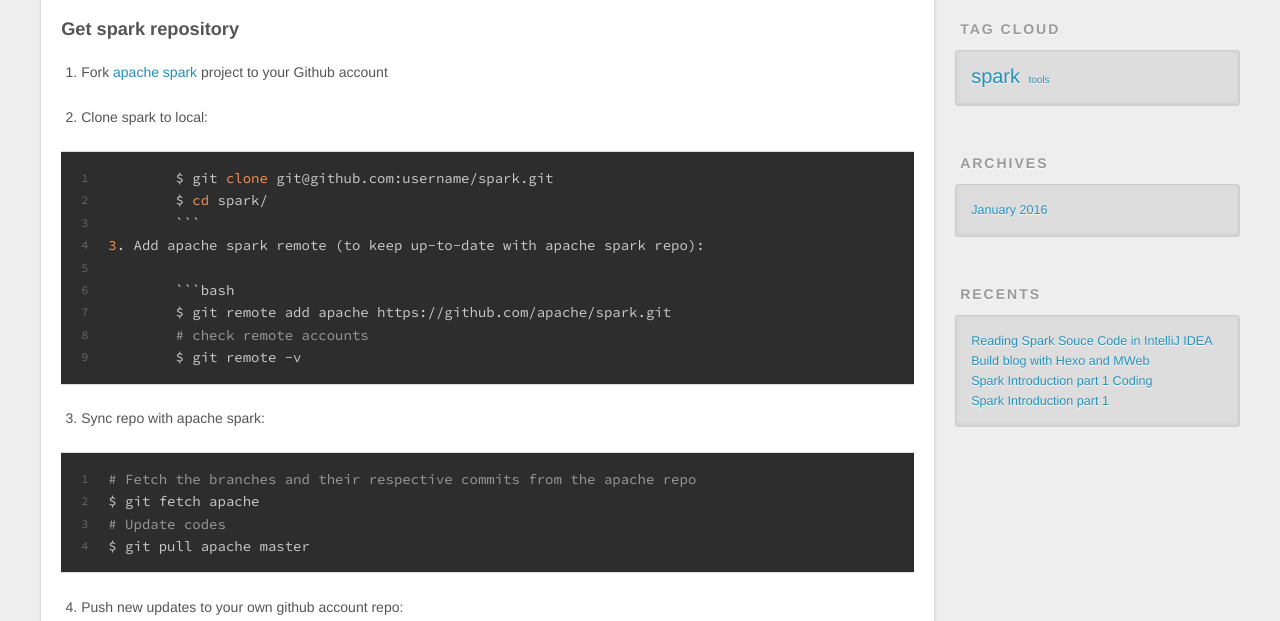
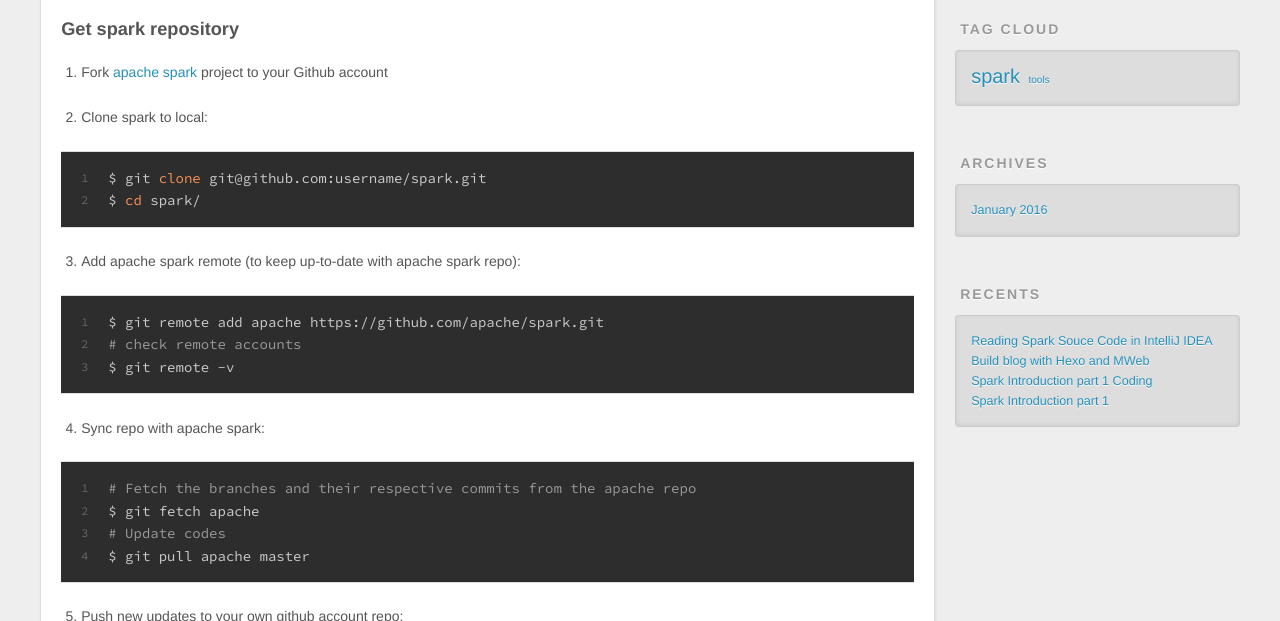
Before and after one commit to linbojin/linbojin.github.io, a plain HTML site: page index.html in a window 1280 px wide. Shown: the part 479-1100 px from the top of the page. Drawn offline with nearby package versions, Linux system fonts and the light colour scheme.

Commit message:
Site updated: 2016-01-09 20:56:23

````diff
--- a/index.html
+++ b/index.html
@@ -88,7 +88,10 @@
 <h3 id="Get_spark_repository"><a href="#Get_spark_repository" class="headerlink" title="Get spark repository"></a>Get spark repository</h3><ol>
 <li>Fork <a href="https://github.com/apache/spark" target="_blank" rel="external">apache spark</a> project to your Github account</li>
 <li><p>Clone spark to local:</p>
-<figure class="highlight bash"><table><tr><td class="gutter"><pre><span class="line">1</span><br><span class="line">2</span><br><span class="line">3</span><br><span class="line">4</span><br><span class="line">5</span><br><span class="line">6</span><br><span class="line">7</span><br><span class="line">8</span><br><span class="line">9</span><br></pre></td><td class="code"><pre><span class="line">	$ git <span class="built_in">clone</span> git@github.com:username/spark.git</span><br><span class="line">	$ <span class="built_in">cd</span> spark/</span><br><span class="line">	```	</span><br><span class="line"><span class="number">3</span>. Add apache spark remote (to keep up-to-date with apache spark repo): </span><br><span class="line">	</span><br><span class="line">	```bash </span><br><span class="line">	$ git remote add apache https://github.com/apache/spark.git</span><br><span class="line">	<span class="comment"># check remote accounts</span></span><br><span class="line">	$ git remote -v</span><br></pre></td></tr></table></figure>
+<figure class="highlight bash"><table><tr><td class="gutter"><pre><span class="line">1</span><br><span class="line">2</span><br></pre></td><td class="code"><pre><span class="line">$ git <span class="built_in">clone</span> git@github.com:username/spark.git</span><br><span class="line">$ <span class="built_in">cd</span> spark/</span><br></pre></td></tr></table></figure>
+</li>
+<li><p>Add apache spark remote (to keep up-to-date with apache spark repo):</p>
+ <figure class="highlight bash"><table><tr><td class="gutter"><pre><span class="line">1</span><br><span class="line">2</span><br><span class="line">3</span><br></pre></td><td class="code"><pre><span class="line">$ git remote add apache https://github.com/apache/spark.git</span><br><span class="line"><span class="comment"># check remote accounts</span></span><br><span class="line">$ git remote -v</span><br></pre></td></tr></table></figure>
 </li>
 <li><p>Sync repo with apache spark:</p>
  <figure class="highlight bash"><table><tr><td class="gutter"><pre><span class="line">1</span><br><span class="line">2</span><br><span class="line">3</span><br><span class="line">4</span><br></pre></td><td class="code"><pre><span class="line"><span class="comment"># Fetch the branches and their respective commits from the apache repo</span></span><br><span class="line">$ git fetch apache</span><br><span class="line"><span class="comment"># Update codes</span></span><br><span class="line">$ git pull apache master</span><br></pre></td></tr></table></figure>
````
Also changed, not shown: 2016/01/09/Reading-Spark-Souce-Code-in-IntelliJ-IDEA/index.html (+8 -5 lines).
